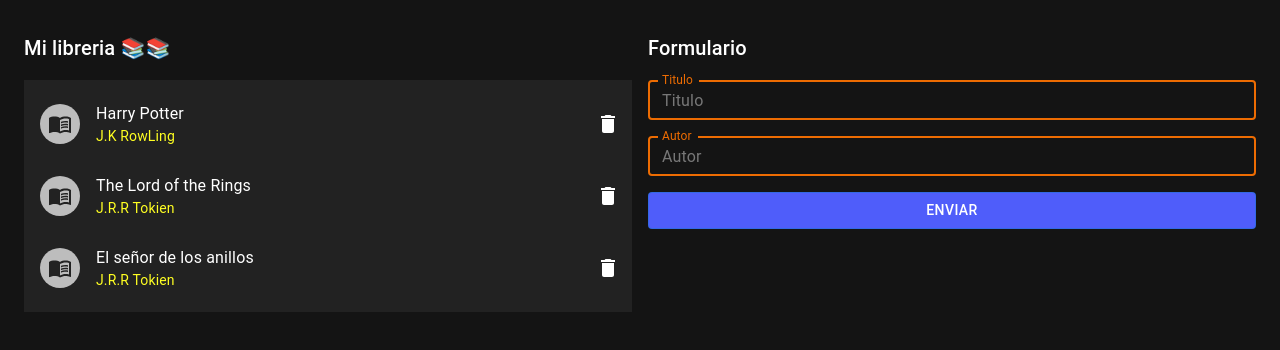
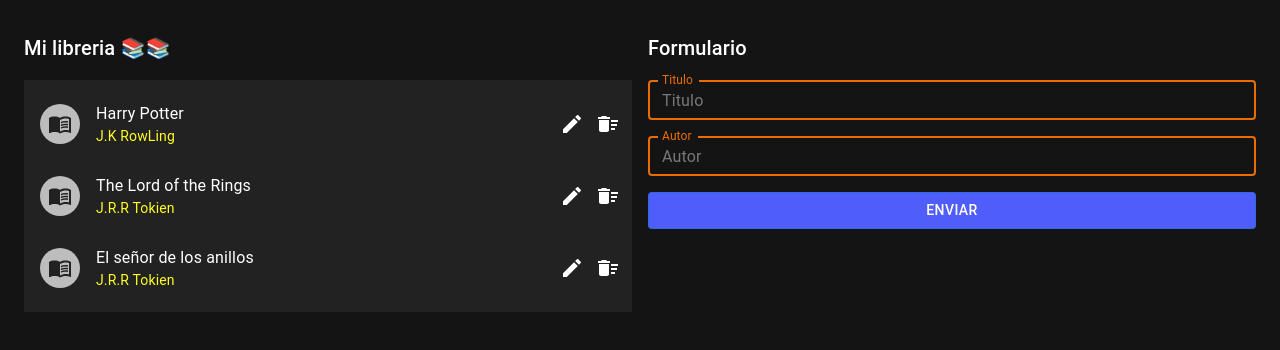
Before and after one commit to sergiogarciauribe/netflix, a React (Vite) app: page /books in a window 1280 px wide. Shown: the top 350 px of the page. Built offline with nearby package versions, Linux system fonts and the light colour scheme.

Commit message:
Editando y eliminado books

```diff
--- a/package.json
+++ b/package.json
@@ -17,6 +17,7 @@
     "normalize.css": "^8.0.1",
     "react": "^18.3.1",
     "react-dom": "^18.3.1",
+    "react-icons": "^5.3.0",
     "react-router-dom": "^6.26.1"
   },
   "devDependencies": {
--- a/src/components/books.jsx
+++ b/src/components/books.jsx
@@ -15,8 +15,9 @@ import {
   TextField,
   Typography,
 } from "@mui/material";
-import DeleteIcon from "@mui/icons-material/Delete";
+import { MdDeleteSweep } from "react-icons/md";
 import MenuBookIcon from "@mui/icons-material/MenuBook";
+import { MdEdit } from "react-icons/md";
 
 const Demo = styled("div")(({ theme }) => ({
   backgroundColor: "#222",
@@ -42,17 +43,44 @@ const books = [
 
 const Books = () => {
   const [ListBooks, setListBooks] = React.useState(books);
-  const [bookFrom, setBookFrom] = React.useState({});
+  const [bookFrom, setBookFrom] = React.useState({
+    id: "",
+    title: "",
+    autorBook: "",
+  });
 
   //Funcion para capturar los datos
   const handleChange = (event) => {
     const valueInput = event.target.value;
     const nameInput = event.target.name;
+    //Agregar datos al bookForm
     setBookFrom({ ...bookFrom, [nameInput]: valueInput });
   };
 
   //Funcion para enviar los datos a la lista
   const handleSubmit = () => {
+    if (!bookFrom.title || !bookFrom.autorBook) {
+      alert("Ingresa todos los datos");
+      return;
+    }
+
+    if (bookFrom.id) {
+      //Vamos a editar el elemento
+      //alert("Voy a editar");
+      const newList = ListBooks.map((book) => {
+        if (book.id === bookFrom.id) {
+          return bookFrom;
+        } else {
+          return book;
+        }
+      });
+
+      setListBooks(newList);
+      // Limpiar los datos
+
+      setBookFrom({ id: "", title: "", autorBook: "" });
+      return;
+    }
     const newBook = {
       id: Date.now(),
       title: bookFrom.title,
@@ -62,7 +90,17 @@ const Books = () => {
     setListBooks([...ListBooks, newBook]);
 
     //Limpiar los datos
-    setBookFrom({});
+    setBookFrom({ id: "", title: "", autorBook: "" });
+  };
+
+  const handleDelete = (bookId) => {
+    const newList = ListBooks.filter((book) => book.id !== bookId);
+    setListBooks(newList);
+  };
+
+  const handleEdit = (bookId) => {
+    const findbook = ListBooks.find((book) => book.id === bookId);
+    setBookFrom(findbook);
   };
 
   return (
@@ -85,9 +123,27 @@ const Books = () => {
                     key={book.id}
                     sx={{ color: "#fff" }}
                     secondaryAction={
-                      <IconButton edge="end" aria-label="delete">
-                        <DeleteIcon sx={{ color: "#fff" }} />
-                      </IconButton>
+                      <Stack
+                        display={"flex"}
+                        justifyContent={"center"}
+                        flexDirection={"row"}
+                        gap={1}
+                      >
+                        <IconButton
+                          edge="end"
+                          aria-label="delete"
+                          onClick={() => handleEdit(book.id)}
+                        >
+                          <MdEdit color="#fff" />
+                        </IconButton>
+                        <IconButton
+                          edge="end"
+                          aria-label="delete"
+                          onClick={() => handleDelete(book.id)}
+                        >
+                          <MdDeleteSweep color="#fff" />
+                        </IconButton>
+                      </Stack>
                     }
                   >
                     <ListItemAvatar>
```
Also changed, not shown: 1 other file (tests, documents, lock files or other folders).
